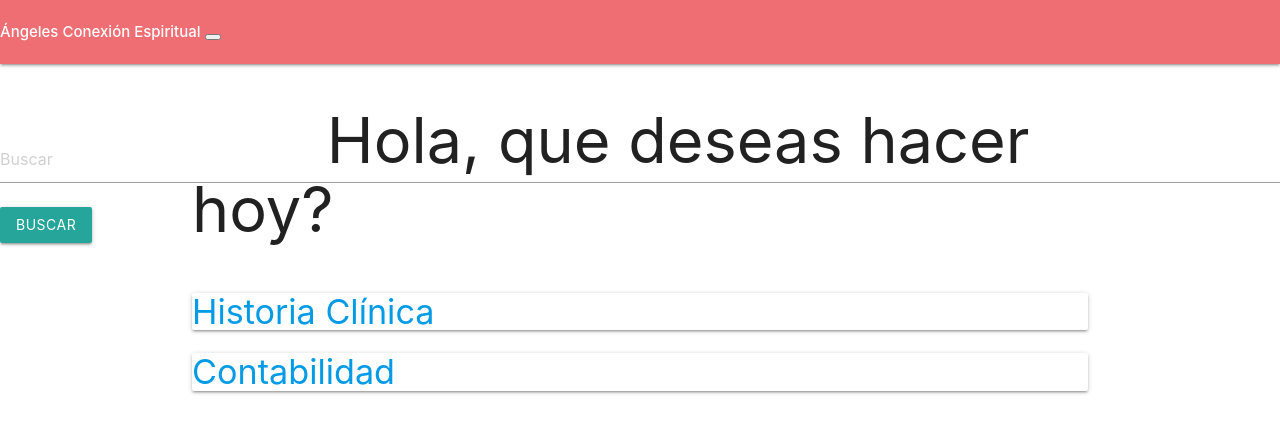
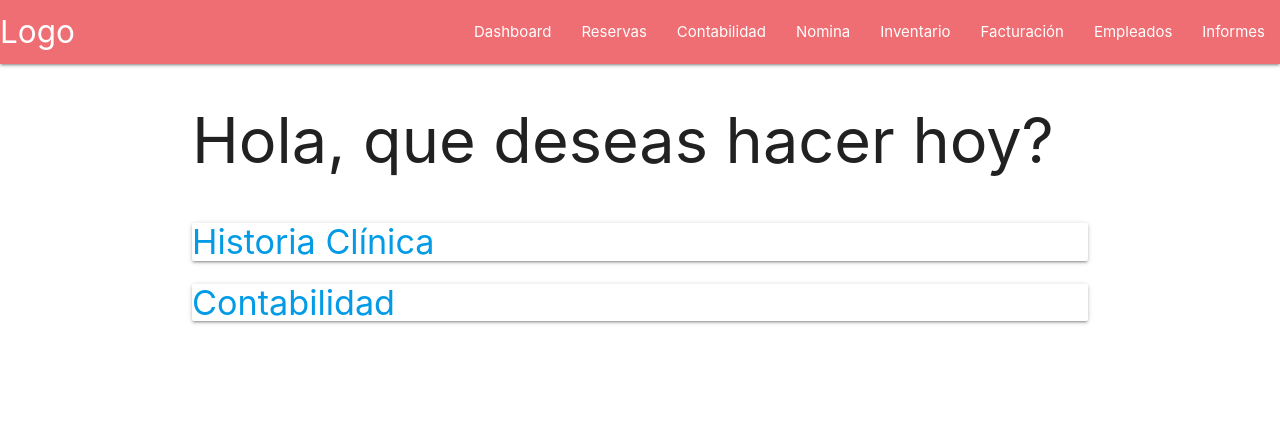
Before and after one commit to iJoseD/DatePlanner-App, a PHP site: page / in a window 1280 px wide. Shown: the top 433 px of the page. Run offline with PHP 8.4, Linux system fonts and the light colour scheme.

Commit message:
Update navbar.php

```diff
--- a/layouts/navbar.php
+++ b/layouts/navbar.php
@@ -1,25 +1,16 @@
-<nav class="navbar navbar-dark bg--AquaSpray navbar-expand-lg">
-    <div class="container-fluid">
-        <a class="navbar-brand" href="/"><strong>Ángeles Conexión Espiritual</strong></a>
-        <button class="navbar-toggler" type="button" data-bs-toggle="collapse" data-bs-target="#navbarSupportedContent" aria-controls="navbarSupportedContent" aria-expanded="false" aria-label="Toggle navigation">
-            <span class="navbar-toggler-icon"></span>
-        </button>
-        <div class="collapse navbar-collapse" id="navbarSupportedContent">
-            <ul class="navbar-nav me-auto mb-2 mb-lg-0" style="margin: 0 auto;">
-                <li class="nav-item">
-                    <a class="nav-link active" aria-current="page" href="/"><strong>Inicio</strong></a>
-                </li>
-                <li class="nav-item">
-                    <a class="nav-link active" href="/historia-clinica/"><strong>Historia Clínica</strong></a>
-                </li>
-                <li class="nav-item">
-                    <a class="nav-link active" href="/contabilidad/?day=&month=<?php echo date('F'); ?>&year=<?php echo date('Y'); ?>"><strong>Contabilidad</strong></a>
-                </li>
-            </ul>
-            <form class="d-flex">
-                <input class="form-control me-2" type="search" placeholder="Buscar" aria-label="Buscar">
-                <button class="btn btn-outline-light" type="submit">Buscar</button>
-            </form>
-        </div>
+<nav>
+    <div class="nav-wrapper">
+        <a href="#" class="brand-logo">Logo</a>
+
+        <ul id="nav-mobile" class="right hide-on-med-and-down">
+            <li><a href="">Dashboard</a></li>
+            <li><a href="">Reservas</a></li>
+            <li><a href="">Contabilidad</a></li>
+            <li><a href="">Nomina</a></li>
+            <li><a href="">Inventario</a></li>
+            <li><a href="">Facturación</a></li>
+            <li><a href="">Empleados</a></li>
+            <li><a href="">Informes</a></li>
+        </ul>
     </div>
 </nav>
```
